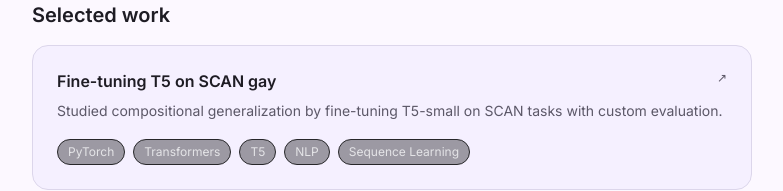
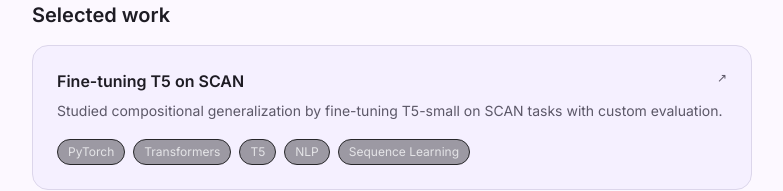
Before and after one commit to RabanalGsus/my-portfolio, a Next.js app: page / in a window 1280 px wide. Shown: the part 588-779 px from the top of the page, without its empty margins (248-1031 px from the left). Built offline with nearby package versions, Linux system fonts and the light colour scheme; no server answers.

Commit message:
removed gay

```diff
--- a/data/projects.ts
+++ b/data/projects.ts
@@ -12,7 +12,7 @@
 
 export const projects: Project[] = [
   {
-    title: "Fine-tuning T5 on SCAN gay",
+    title: "Fine-tuning T5 on SCAN",
     description:
       "Studied compositional generalization by fine-tuning T5-small on SCAN tasks with custom evaluation.",
     problem:
```
